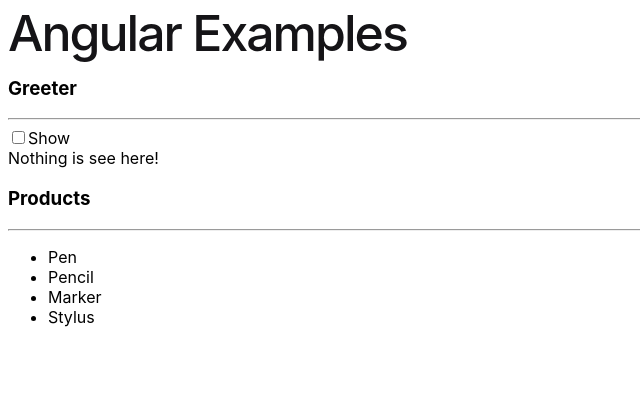
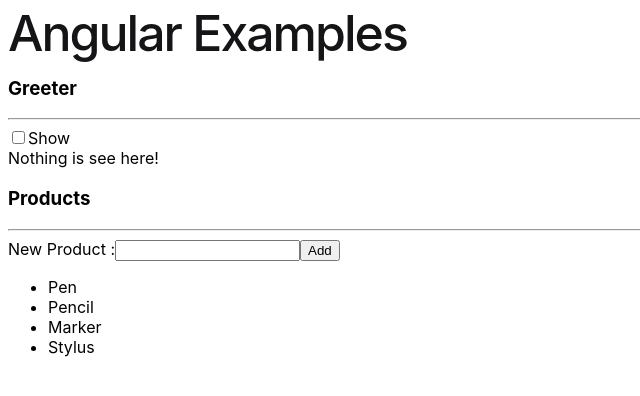
Before and after one commit to tkmagesh/Siemens-Angular-May-2026, an Angular app in the folder first-app/: page / in a window 1280 px wide. Shown: the top 396 px of the page, without its empty margins (0-640 px from the left). Built offline with nearby package versions, Linux system fonts and the light colour scheme.

Commit message:
assignment

```diff
--- a/first-app/src/app/products/products.html
+++ b/first-app/src/app/products/products.html
@@ -1,5 +1,6 @@
 <h3>Products</h3>
 <hr>
+<div><label for="">New Product :</label><input type="text" name="" id=""><button>Add</button></div>
 <ul>
     @for (productName of productNames; track productName){
         <li>{{productName}}</li>
```
